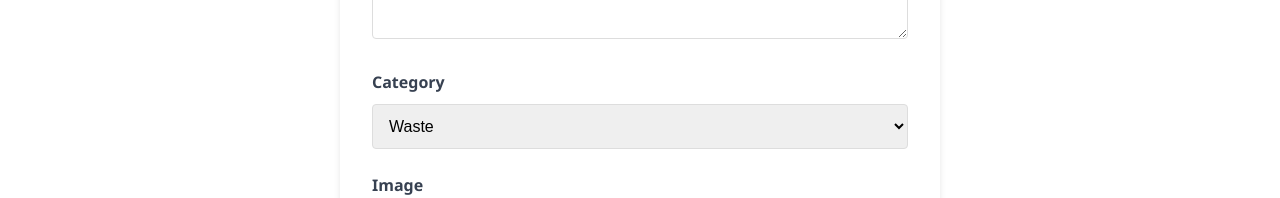
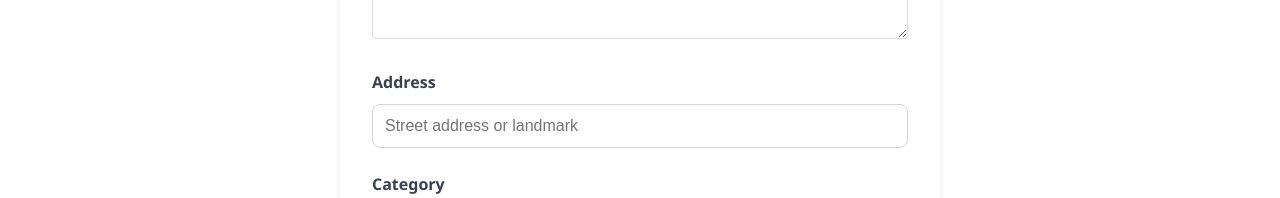
Before and after one commit to AdarshSingh1705/clean_my_india, a React (Create React App) app in the folder frontend/: page /report in a window 1280 px wide. Shown: the part 431-629 px from the top of the page. Built offline with nearby package versions, Linux system fonts and the light colour scheme; no server answers; sample sign-in values are in the browser's storage.

Commit message:
Add address field to issue reporting

```diff
--- a/frontend/src/pages/ReportIssue.js
+++ b/frontend/src/pages/ReportIssue.js
@@ -11,6 +11,7 @@ const ReportIssue = () => {
     title: '',
     description: '',
     category: 'waste',
+    address: '',
     image: null
   });
   const [location, setLocation] = useState({ latitude: null, longitude: null });
@@ -80,6 +81,7 @@ const ReportIssue = () => {
     data.append('title', formData.title);
     data.append('description', formData.description);
     data.append('category', formData.category);
+    data.append('address', formData.address);
     data.append('latitude', location.latitude);
     data.append('longitude', location.longitude);
     data.append('created_by', user.id);                // ✅ REQUIRED
@@ -136,6 +138,18 @@ const ReportIssue = () => {
               name="description"
               placeholder="Detailed description of the issue"
               value={formData.description}
+              onChange={handleChange}
+              required
+            />
+          </div>
+
+          <div className="form-group">
+            <label>Address</label>
+            <input
+              type="text"
+              name="address"
+              placeholder="Street address or landmark"
+              value={formData.address}
               onChange={handleChange}
               required
             />
```
Also changed, not shown: 2 other files (tests, documents, lock files or other folders).
